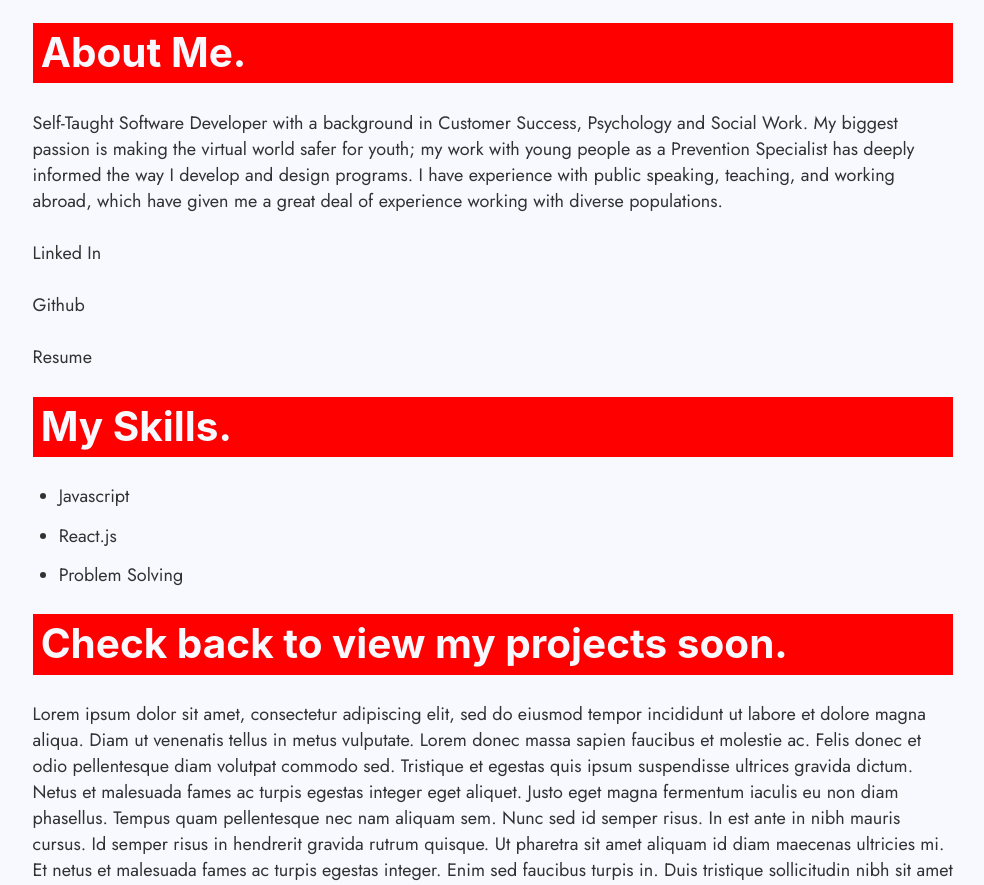
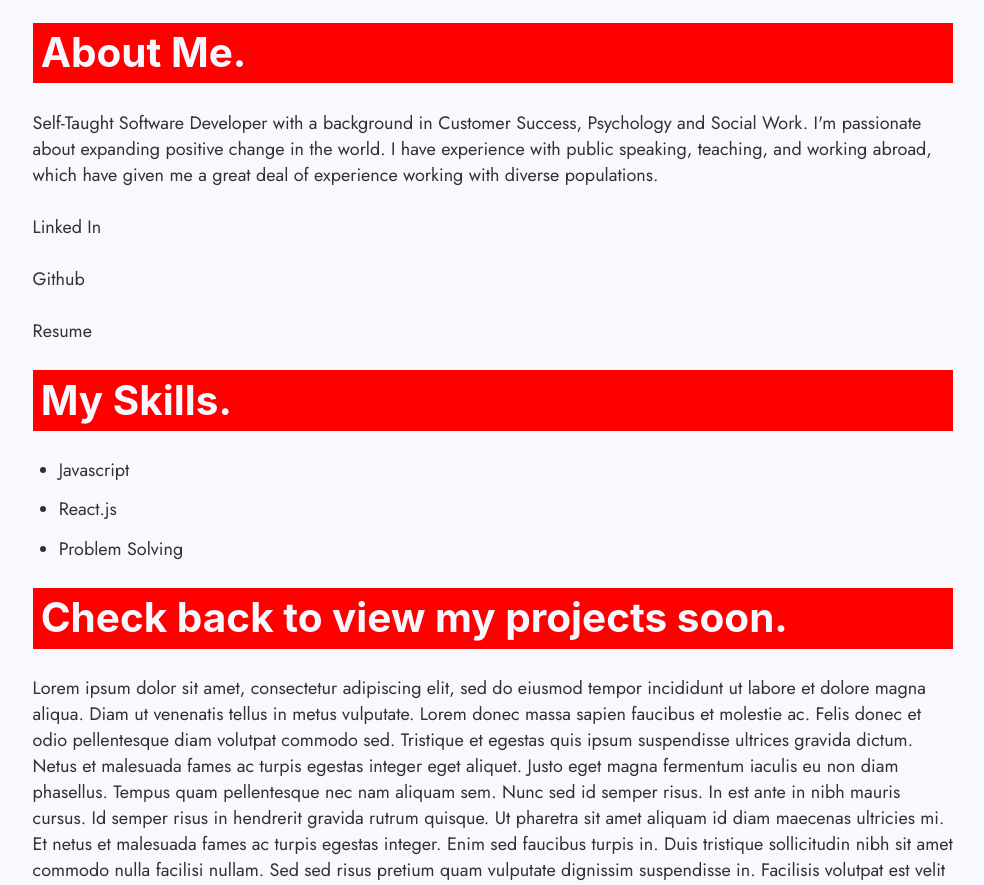
Before and after one commit to cvs181801/gatsby-starter-default, a Gatsby site: page / in a window 1280 px wide. Shown: the part 1003-1888 px from the top of the page, without its empty margins (147-1131 px from the left). Built offline with nearby package versions, Linux system fonts and the light colour scheme; Gatsby itself is replaced by a stand-in of ours.

Commit message:
save changes to content

```diff
--- a/src/components/AboutMe.js
+++ b/src/components/AboutMe.js
@@ -10,8 +10,7 @@ export default function AboutMe() {
                     className= "sectionH1"
                 >About Me.</h1>
                     <p> Self-Taught Software Developer with a background in Customer Success, Psychology and Social Work.
-                        My biggest passion is making the virtual world safer for youth; my
-                        work with young people as a Prevention Specialist has deeply informed the way I develop and design programs.
+                        I'm passionate about expanding positive change in the world.
                         I have experience with public speaking, teaching, and working abroad, which have given
                         me a great deal of experience working with diverse populations. </p>
 
--- a/src/pages/index.js
+++ b/src/pages/index.js
@@ -31,7 +31,7 @@ const IndexPage = () => (
 
       <br/>
         I'm here to create amazing products while helping to make the internet a safer place for children. Today, we live, work and play
-         virtually, and we have an abundance of resources at the click of a button. Technology is powerful. Let's harness it and use it for good. 💪🏼
+         virtually, and we have an abundance of resources at the click of a button. Technology is powerful; so is community. Let's harness it and use it for good. 💪🏼
     </p>
 
     <p class="italicTxt">“For me, I am driven by two main philosophies: Know more today about the world than I knew yesterday, and lessen the suffering of others. You'd be surprised how far that gets you.”
```
